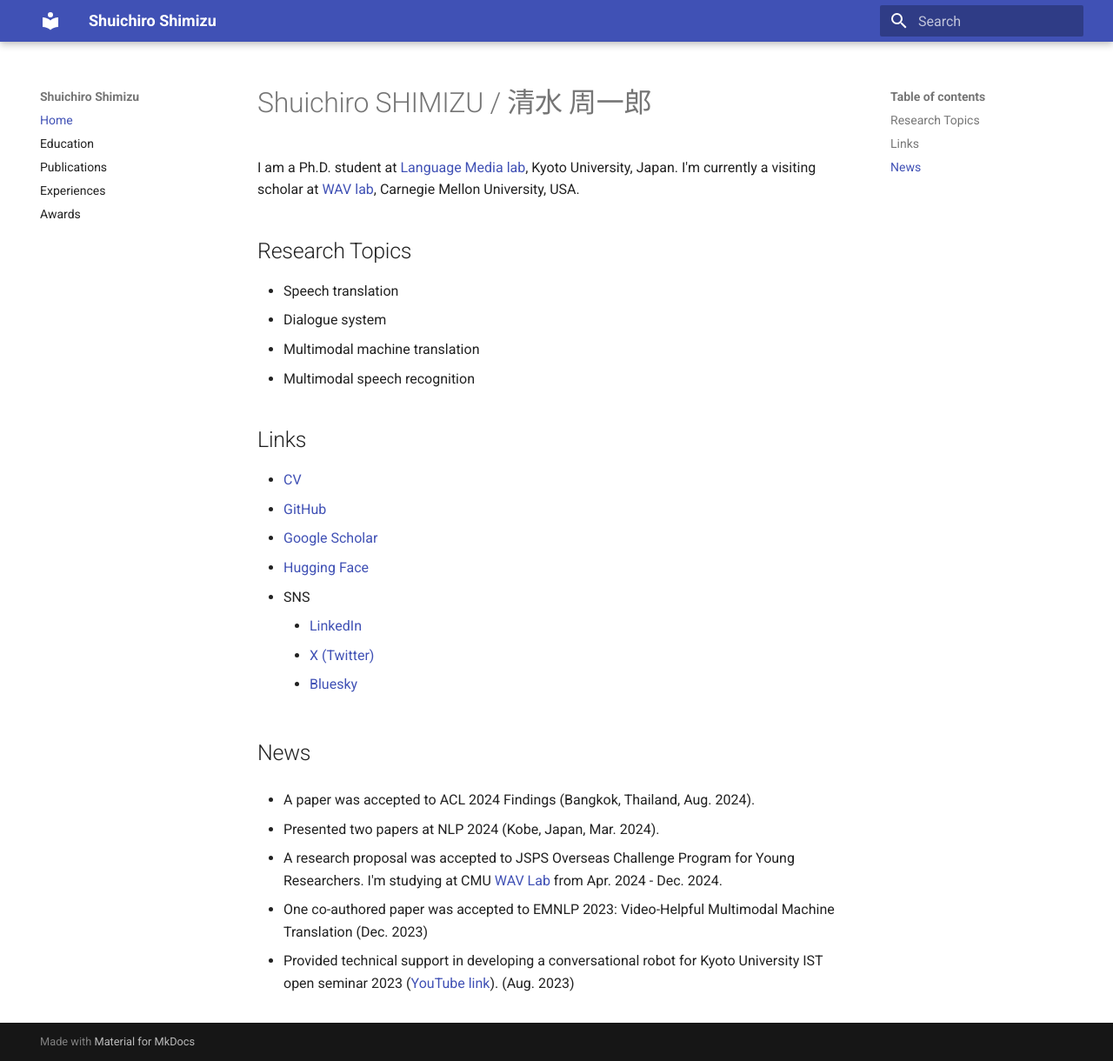
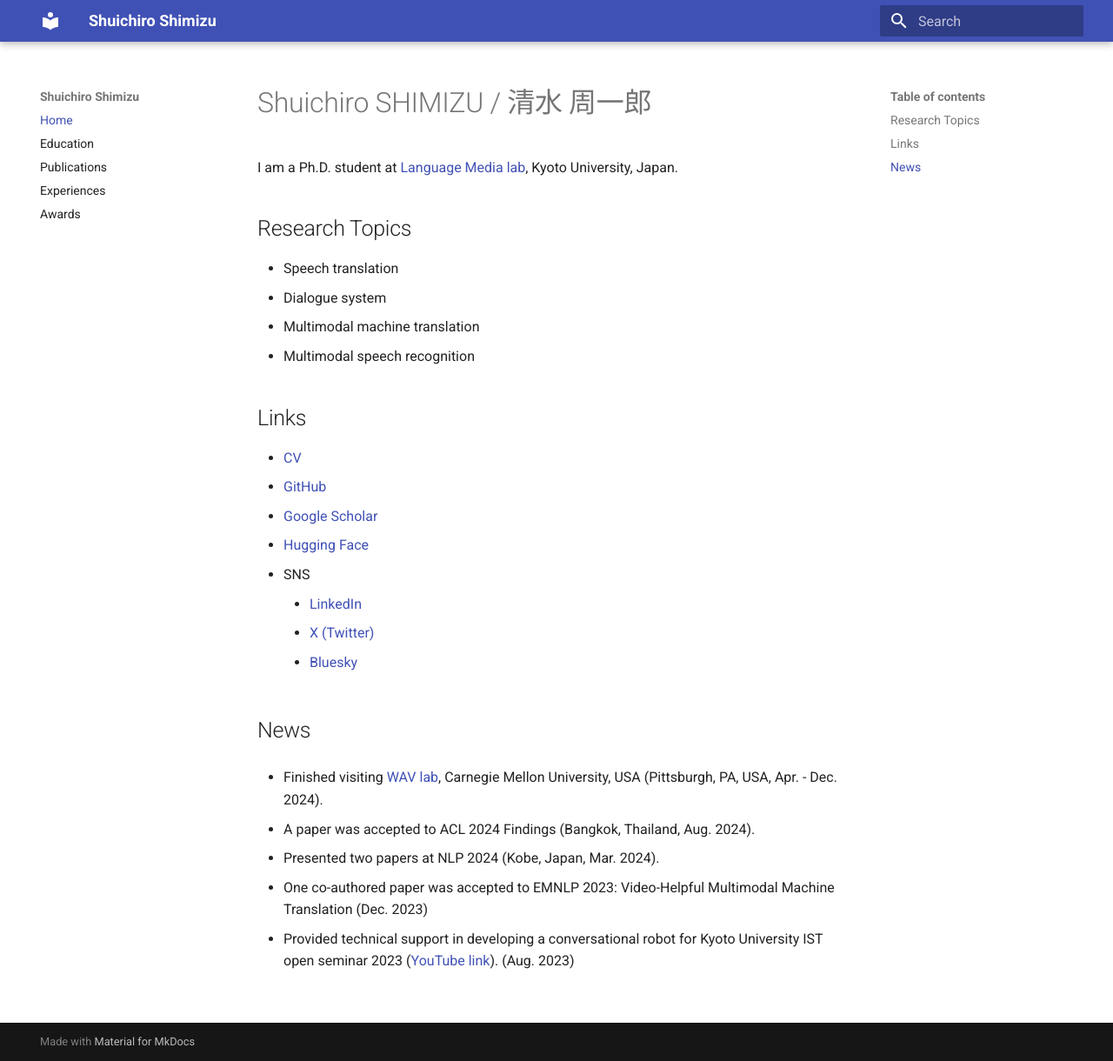
Before and after one commit to cromz22/cromz22.github.io, an MkDocs documentation site: the page built from docs/index.md, in a window 1280 px wide and 1220 px high. Shown: the whole window at 87% size. Built offline with MkDocs 1.6.1 and Material for MkDocs 9.7.7, drawn with Linux system fonts in a browser that asks for light colours.

Commit message:
update profile

```diff
--- a/docs/index.md
+++ b/docs/index.md
@@ -1,7 +1,6 @@
 # Shuichiro SHIMIZU / 清水 周一郎
 
 I am a Ph.D. student at [Language Media lab](http://nlp.ist.i.kyoto-u.ac.jp/), Kyoto University, Japan.
-I'm currently a visiting scholar at [WAV lab](https://www.wavlab.org/), Carnegie Mellon University, USA.
 
 ## Research Topics
 - Speech translation
@@ -22,12 +21,12 @@ I'm currently a visiting scholar at [WAV lab](https://www.wavlab.org/), Carnegie
 
 ## News
 
+- Finished visiting [WAV lab](https://www.wavlab.org/), Carnegie Mellon University, USA (Pittsburgh, PA, USA, Apr. - Dec. 2024).
+
 - A paper was accepted to ACL 2024 Findings (Bangkok, Thailand, Aug. 2024).
 
 - Presented two papers at NLP 2024 (Kobe, Japan, Mar. 2024).
 
-- A research proposal was accepted to JSPS Overseas Challenge Program for Young Researchers. I'm studying at CMU [WAV Lab](https://www.wavlab.org/) from Apr. 2024 - Dec. 2024.
-
 - One co-authored paper was accepted to EMNLP 2023: Video-Helpful Multimodal Machine Translation (Dec. 2023)
 
 - Provided technical support in developing a conversational robot for Kyoto University IST open seminar 2023 ([YouTube link](https://youtu.be/Sdd0D_6JlQA)). (Aug. 2023)
```
